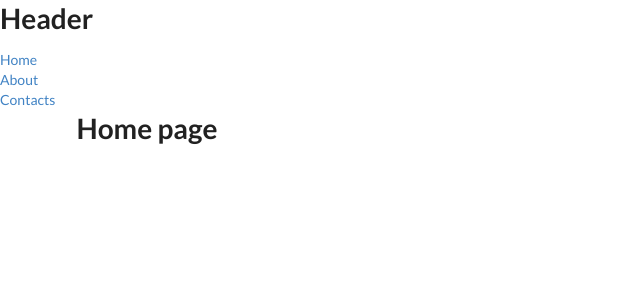
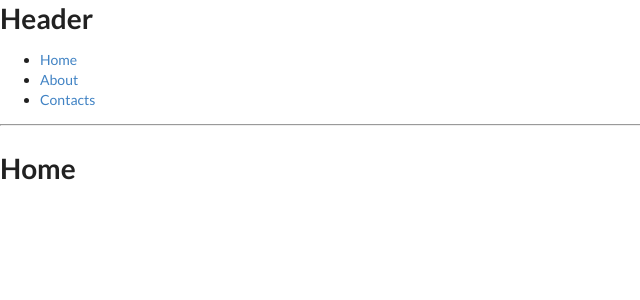
Before and after one commit to vladboro/react-demos-may2023, a React (Create React App) app: page / in a window 1280 px wide. Shown: the top 300 px of the page, without its empty margins (0-640 px from the left). Built offline with nearby package versions, Linux system fonts and the light colour scheme.

Commit message:
React-Router

```diff
--- a/package.json
+++ b/package.json
@@ -5,6 +5,7 @@
   "dependencies": {
     "react": "^18.2.0",
     "react-dom": "^18.2.0",
+    "react-router-dom": "^6.11.2",
     "react-scripts": "5.0.1"
   },
   "scripts": {
--- a/src/App.js
+++ b/src/App.js
@@ -1,35 +1,17 @@
-import { useState } from "react";
-import Link from "./components/Link";
-import Route from "./components/Route";
+import { Route, Routes } from "react-router-dom";
+import Layout from "./components/Layout";
 const App = () => {
-  const [location, setLocation] = useState("/");
   return (
     <div>
       <h1>Header</h1>
-      <Link href="/" className="ui link" text="Home" onClick={setLocation} />
-      <Link
-        href="/about"
-        className="ui link"
-        text="About"
-        onClick={setLocation}
-      />
-      <Link
-        href="/contacts"
-        className="ui link"
-        text="Contacts"
-        onClick={setLocation}
-      />
-      <div className="ui container">
-        <Route path="/">
-          <h1>Home page</h1>
+      <Routes>
+        <Route path="/" element={<Layout />}>
+          <Route index element={<h1>Home</h1>}/>
+          <Route path="about" element={<h1>About</h1>} />
+          <Route path="/contacts" element={<h1>Contacts</h1>} />
+          <Route path="*" element={<h1>No match</h1>} />
         </Route>
-        <Route path="/about">
-          <h1>About</h1>
-        </Route>
-        <Route path="/contacts">
-          <h1>Contacts</h1>
-        </Route>
-      </div>
+      </Routes>
     </div>
   );
 };
--- /dev/null
+++ b/src/components/Layout.js
@@ -0,0 +1,25 @@
+import { Link, Outlet } from "react-router-dom";
+
+const Layout = () => {
+  return (
+    <div>
+    <nav>
+      <ul>
+        <li>
+          <Link to="/">Home</Link>
+        </li>
+        <li>
+          <Link to="/About">About</Link>
+        </li>
+        <li>
+          <Link to="/contacts">Contacts</Link>
+        </li>
+      </ul>
+    </nav>
+    <hr/>
+    <Outlet/>
+    </div>
+  );
+};
+
+export default Layout
--- a/src/components/Link.js
+++ /dev/null
@@ -1,16 +0,0 @@
-const Link = ({ href, className, text, onClick }) => {
-  const onLinkClick = (e) => {
-    e.preventDefault();
-    window.history.pushState({}, "", href);
-    onClick(href);
-  };
-  return (
-    <div>
-      <a href={href} className={className} onClick={(e) => onLinkClick(e)}>
-        {text}
-      </a>
-    </div>
-  );
-};
-
-export default Link
--- a/src/components/Route.js
+++ /dev/null
@@ -1,5 +0,0 @@
-const Route = ({path, children}) => {
-    return window.location.pathname === path ? children : null
-}
-
-export default Route
--- a/src/index.js
+++ b/src/index.js
@@ -1,10 +1,11 @@
 import React from 'react';
 import ReactDOM from 'react-dom/client';
 import App from './App';
+import { BrowserRouter } from 'react-router-dom';
 
 const root = ReactDOM.createRoot(document.getElementById('root'));
 root.render(
-  <React.StrictMode>
+  <BrowserRouter>
     <App />
-  </React.StrictMode>
+  </BrowserRouter>
 );
```
Also changed, not shown: 1 other file (tests, documents, lock files or other folders).
